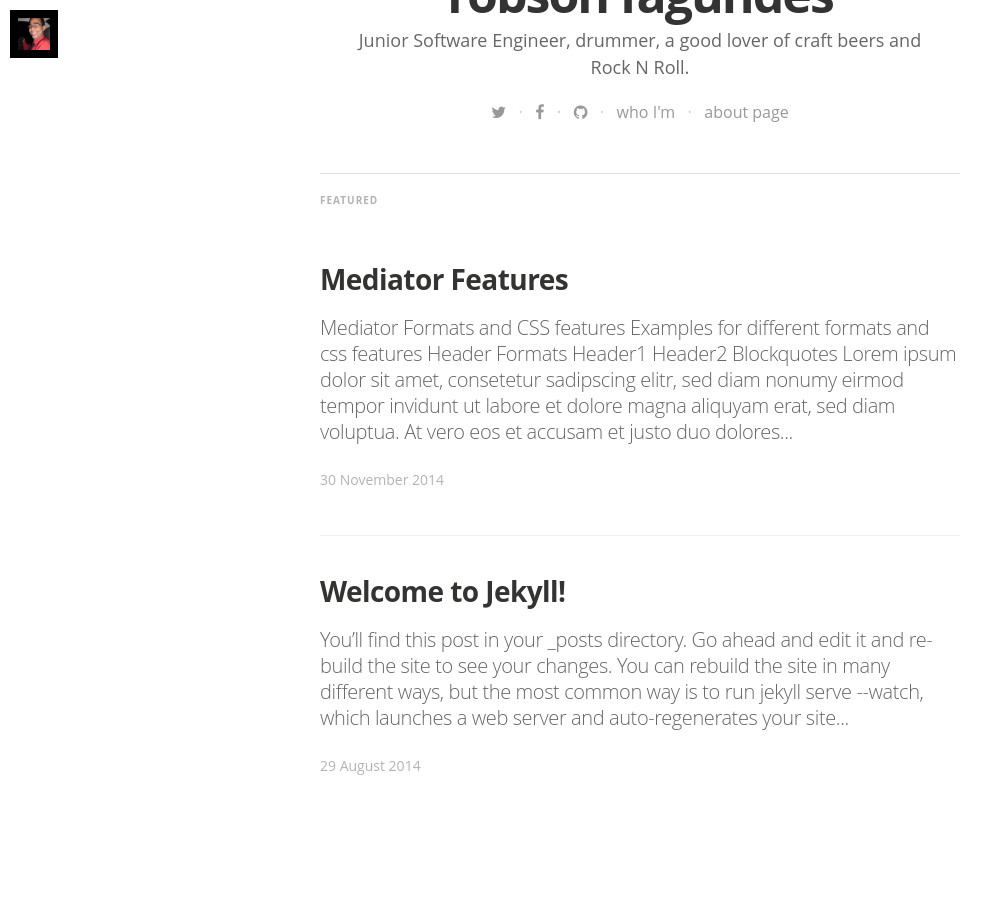
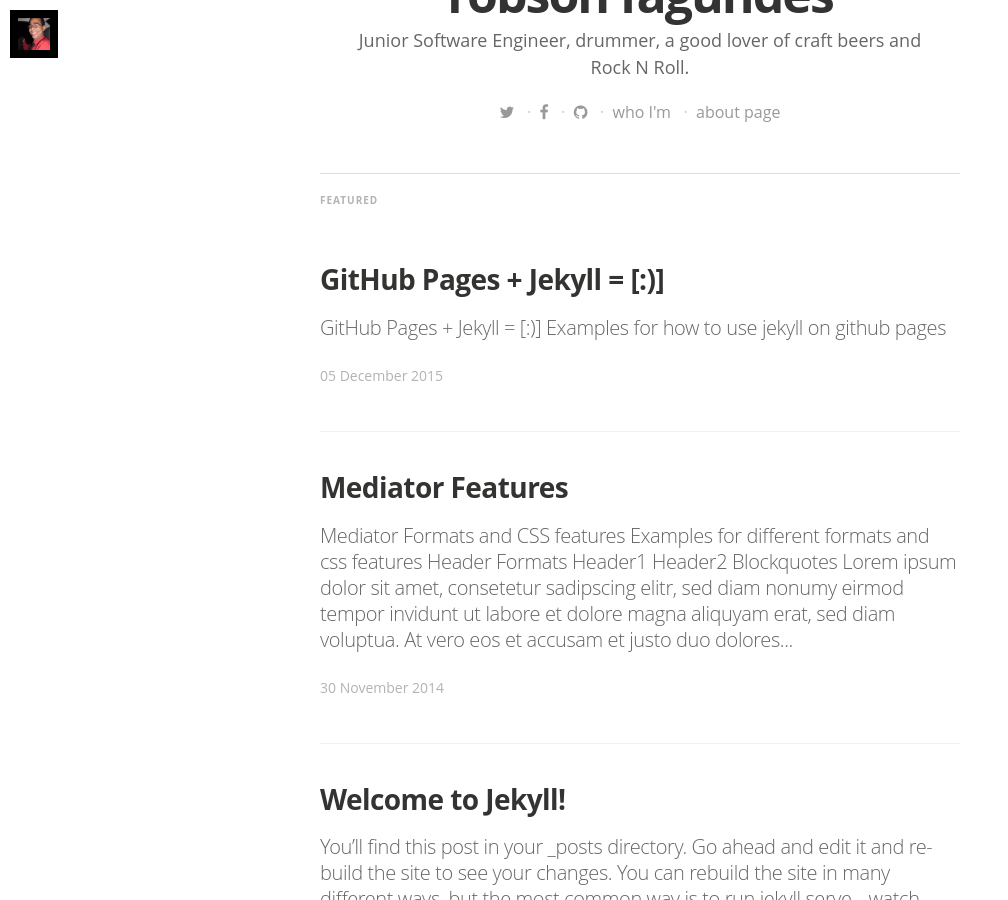
Before and after one commit to robsonfagundes/robsonfagundes.github.io, a Jekyll site: the page built from index.html, in a window 1280 px wide and 900 px high, scrolled down 565 px. Shown: the whole window, without its empty margins (0-1008 px from the left). Built offline with Jekyll 4.4.1, drawn with Linux system fonts in a browser that asks for light colours; nearby versions of some CDN libraries; some web fonts are replaced; Markdown is read by kramdown in place of the engine named in the settings; the list of posts is cut into pages by our own code.

Commit message:
New Information and Page

```diff
--- /dev/null
+++ b/_posts/2015-12-05-GitHub Pages + Jekyll = [:)].markdown
@@ -0,0 +1,11 @@
+---
+layout: post
+title:  "GitHub Pages + Jekyll = [:)]"
+date:   2015-12-05 20:45:05
+categories: feature
+tags: featured
+image: /assets/article_images/jekyll.jpg
+---
+#GitHub Pages + Jekyll = [:)]
+
+Examples for how to use jekyll on github pages
--- a/index.html
+++ b/index.html
@@ -20,11 +20,11 @@
             <a class="icon-{{ social.icon }}" href="{{ social.url }}" {% if social.desc %} title="{{ social.desc }}"{% endif %}">
               <i class="fa fa-{{ social.icon }}"></i>
             </a>
-            &nbsp;&nbsp;·&nbsp;&nbsp;
+            &nbsp;&nbsp;·&nbsp;
         {% endif %}
       {% endfor %}
       <a href="/about-me/">who I'm</a>
-      &nbsp;&nbsp;·&nbsp;&nbsp;
+      &nbsp;&nbsp;·&nbsp;
       <a href="/about/">about page</a>
     </div>
 </header>
```
Also changed, not shown: assets/article_images/jekyll.jpg (added).
